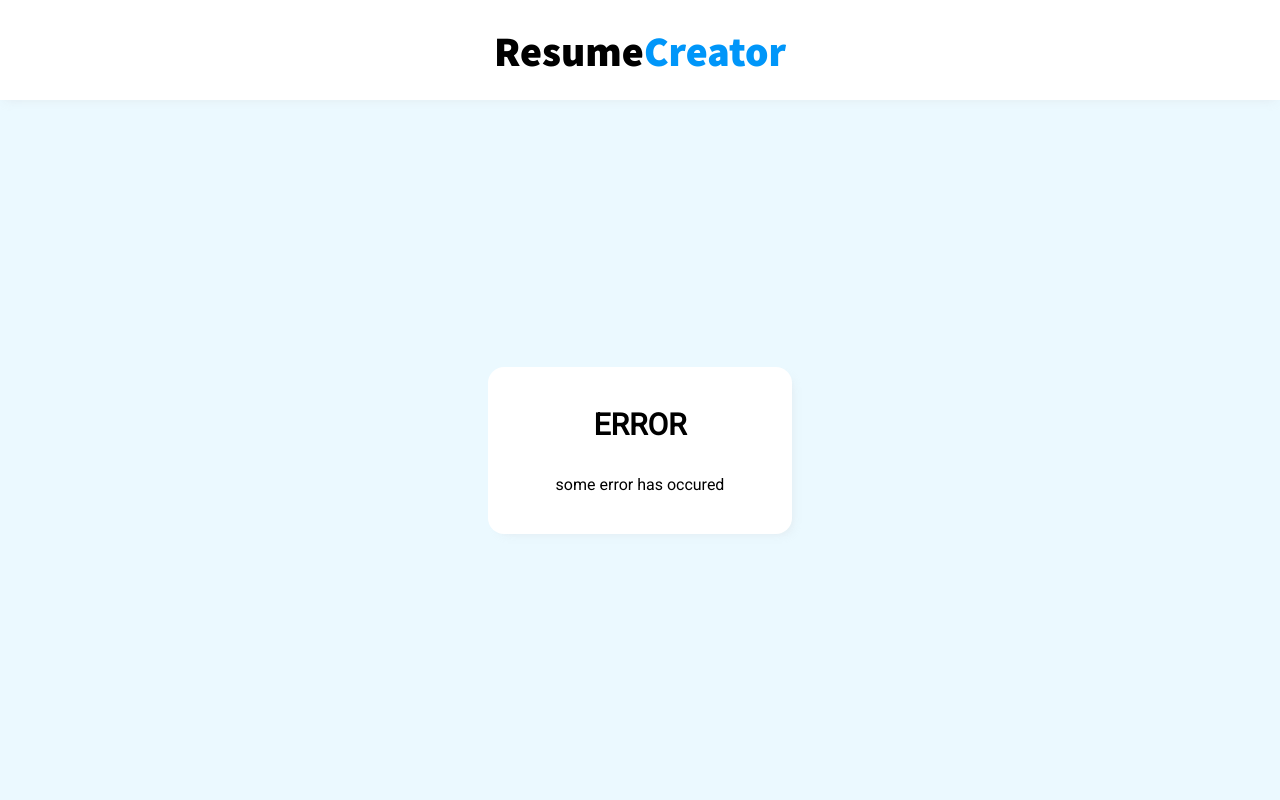
After one commit to sanket-pande/PDF-RESUME_CREATOR, a Django app: page /error in a window 1280 px wide. The commit adds this page. Run offline with Django 3.2, Linux system fonts and the light colour scheme.

Commit message:
update: completed login and signup process

```diff
--- a/resume/static/css/base.css
+++ b/resume/static/css/base.css
@@ -18,10 +18,23 @@ body {
 	background-color: var(--background-colour);
 }
 
+
+/* ============ common classes ============ */
 .navbar a,
 a.cta,
 a.nav-link {
 	text-decoration: none;
+}
+
+.navbar {
+	height: 100px;
+	max-height: 100px;
+	background-color: var(--white);
+	padding: 0px 140px;
+	display: flex;
+	align-items: center;
+	justify-content: center;
+	box-shadow: 0px 5px 10px -5px var(--translucent-gray);
 }
 
 .logo {
@@ -59,3 +72,21 @@ a.nav-link {
 .d-flex {
 	display: flex;
 }
+
+.center-text {
+	text-align: center;
+}
+
+.nav-link {
+	color: var(--primary-colour);
+}
+
+.mv1 {
+    height: 1px;
+    margin: 1rem 0px;
+}
+
+.mh1 {
+    width: 1px;
+    margin: 0px 1rem;
+}
--- /dev/null
+++ b/resume/static/css/error.css
@@ -0,0 +1,18 @@
+.main-container {
+	justify-content: center;
+	height: calc(100vh - 100px);
+}
+
+.column-title {
+	font-size: 30px;
+	font-weight: bold;
+	text-align: center;
+}
+
+.center.column {
+	width: 25%;
+	background-color: var(--white);
+	padding: 2.5rem;
+	border-radius: 1rem;
+	box-shadow: 5px 5px 10px -5px var(--translucent-gray);
+}
--- a/resume/templates/base.html
+++ b/resume/templates/base.html
@@ -19,6 +19,9 @@
 	{% if request.path == "/signin" or request.path == "/signup" %}
 		<link rel="stylesheet" href="{% static 'css/signin_signup.css' %}" type="text/css">
 	{% endif %}
+	{% if request.path == "/error" %}
+		<link rel="stylesheet" href="{% static 'css/error.css' %}" type="text/css">
+	{% endif %}
 </head>
 
 <body>
--- /dev/null
+++ b/resume/templates/error_page.html
@@ -0,0 +1,17 @@
+{% extends "base.html" %}
+
+{% block content %}
+<nav class="navbar">
+    <a href="/" class="logo">
+        <span class="left">Resume</span>
+        <span class="right">Creator</span>
+    </a>
+</nav>
+<div class="main-container">
+    <div class="center column">
+        <div class="column-title">ERROR</div>
+        <div class="mv1"></div>
+        <div class="center-text">some error has occured</div>
+    </div>
+</div>
+{% endblock content %}
--- a/resume/templates/signup.html
+++ b/resume/templates/signup.html
@@ -12,7 +12,7 @@
     <div class="center column">
         <div class="column-title">sign up</div>
 
-        <form action="/register" class="form-container">
+        <form action="/register" method="post" class="form-container">
 
             <div class="form-element">
                 <label for="firstName">first name *</label>
--- a/resume/urls.py
+++ b/resume/urls.py
@@ -8,10 +8,11 @@ urlpatterns = [
     path('', views.index, name='index'),
     path('signin', views.signin_page, name='signin_page'),
     path('signup', views.signup_page, name='signup_page'),
+    path('error', views.error_page, name='error_page'),
 
     # API's
-    path('login', views.login, name='login'),
-    path('register', views.register, name='register'),
+    path('login', views.login_user, name='login_user'),
+    path('register', views.register_user, name='register_user'),
 ]
 
 authorised_urls = [
--- a/resume/views.py
+++ b/resume/views.py
@@ -1,52 +1,88 @@
-from django.shortcuts import render
+from django.shortcuts import render, redirect
 from django.http import HttpResponse, HttpResponseNotFound
 from django.template.loader import render_to_string
 from weasyprint import HTML
 from django.conf import settings
 import tempfile
 import os
+from resume.managers.authmanager import UserAuthManager
+from django.contrib.auth import login
 
-# Create your views here.
 
+
+# ============================== Web pages =============================
 def index(request):
-    return render(request, 'home.html', {})
+	return render(request, 'home.html', {})
 
 def signin_page(request):
-    return render(request, 'signin.html', {})
+	user_auth = UserAuthManager(request.user)
+	if user_auth.is_authenticated():
+		return redirect('view_pdf_resume')
+	else:
+		return render(request, 'signin.html', {})
 
 def signup_page(request):
-    return render(request, 'signup.html', {})
+	user_auth = UserAuthManager(request.user)
+	if user_auth.is_authenticated():
+		return redirect('view_pdf_resume')
+	else:
+		return render(request, 'signup.html', {})
+
+def error_page(request):
+	return render(request, 'error_page.html', {})
 
 
-def login(request):
-    return HttpResponse('Hello')
+# ============================ API's ====================================
+def login_user(request):
+	email = request.POST.get('email')
+	password = request.POST.get('password')
 
-def register(request):
-    return HttpResponse('Hello')
+	user_auth_manager = UserAuthManager()
+	user_logged_in = user_auth_manager.login_user(email, password)
+
+	if user_logged_in:
+		login(request, user_logged_in)
+		return redirect('view_pdf_resume')
+	else:
+		return redirect('error_page')
+
+def register_user(request):
+	first_name = request.POST.get('firstName')
+	last_name = request.POST.get('lastName')
+	email = request.POST.get('email')
+	password = request.POST.get('password')
+
+	user_auth_manager = UserAuthManager()
+	user_created = user_auth_manager.register_user(first_name, last_name, email, password)
+
+	if user_created:
+		return redirect('view_pdf_resume')
+	else:
+		return redirect('error_page')
 
 
 def view_pdf_resume(request):
-    return render(request, 'simple_resume.html', {})
+	return render(request, 'simple_resume.html', {})
 
 def print_pdf_resume(request):
-    file_path = os.path.join(settings.BASE_DIR, 'static', 'resumePage.html')
-    if os.path.exists(file_path):
-        html_string = render_to_string(file_path)
-        # html = HTML(string=html_string)
-        # result = html.write_pdf()
+	file_path = os.path.join(settings.BASE_DIR, 'static', 'resumePage.html')
+	if os.path.exists(file_path):
+		html_string = render_to_string(file_path)
+		# html = HTML(string=html_string)
+		# result = html.write_pdf()
 
-        # Creating http response
-        # response = HttpResponse(content_type='application/pdf;')
-        # response['Content-Disposition'] = 'inline; filename=list_people.pdf'
-        # response['Content-Transfer-Encoding'] = 'binary'
-        # with tempfile.NamedTemporaryFile(delete=True) as output:
-        #     output.write(result)
-        #     output.flush()
-        #     output = open(output.name, 'r')
-        #     response.write(output.read())
+		# Creating http response
+		# response = HttpResponse(content_type='application/pdf;')
+		# response['Content-Disposition'] = 'inline; filename=list_people.pdf'
+		# response['Content-Transfer-Encoding'] = 'binary'
+		# with tempfile.NamedTemporaryFile(delete=True) as output:
+		#     output.write(result)
+		#     output.flush()
+		#     output = open(output.name, 'r')
+		#     response.write(output.read())
 
-        response = HttpResponse('Hello, File Found')
-    else:
-        response = HttpResponseNotFound('File Not Found')
+		response = HttpResponse('Hello, File Found')
+	else:
+		response = HttpResponseNotFound('File Not Found')
 
-    return response
+	return response
```
Also changed, not shown: resume/managers/authmanager.py (added, +26 -0 lines), resume/static/css/signin_signup.css (+0 -19 lines), db.sqlite3, resume/static/css/index.css (indentation only). Lines whose indentation alone changed are shown as unchanged.
